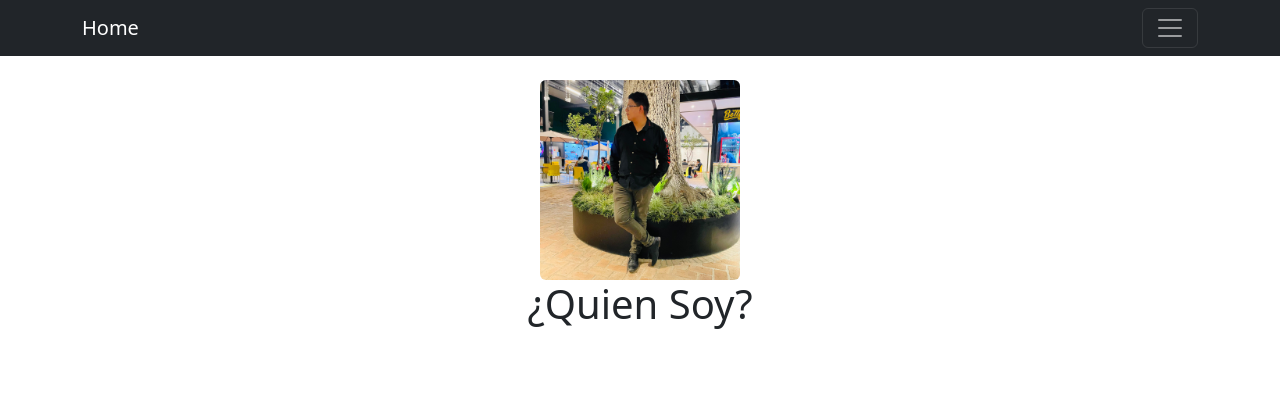
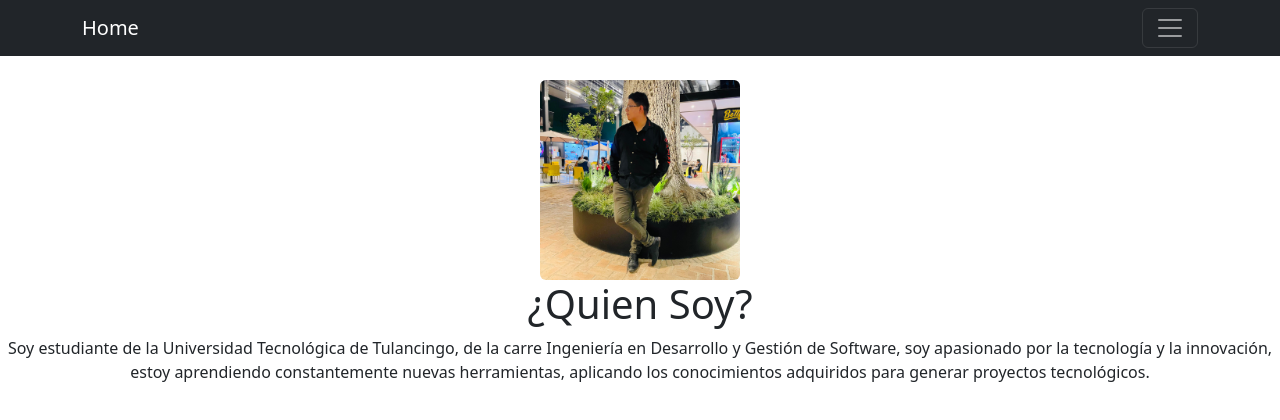
Before and after one commit to Kevin12-0/PWA, a plain HTML site: page index.html in a window 1280 px wide. Drawn offline with nearby package versions, Linux system fonts and the light colour scheme.

Commit message:
cambio de diseño

```diff
--- a/index.html
+++ b/index.html
@@ -23,8 +23,11 @@
   </div>
   <br>
   <div class="text-center">
-    <img src="images/image-personal.jpg" width="200" height="200" class="rounded" alt="...">
+    <img src="images/image-personal.jpg" width="200" height="200" class="rounded" alt="imagen personal">
     <h1>¿Quien Soy?</h1>
+    <label>Soy estudiante de la Universidad Tecnológica de Tulancingo, de la carre Ingeniería en Desarrollo y Gestión de
+      Software, soy apasionado por la tecnología y la innovación, estoy aprendiendo constantemente nuevas herramientas,
+      aplicando los conocimientos adquiridos para generar proyectos tecnológicos.</label>
   </div>
 </body>
 
```
